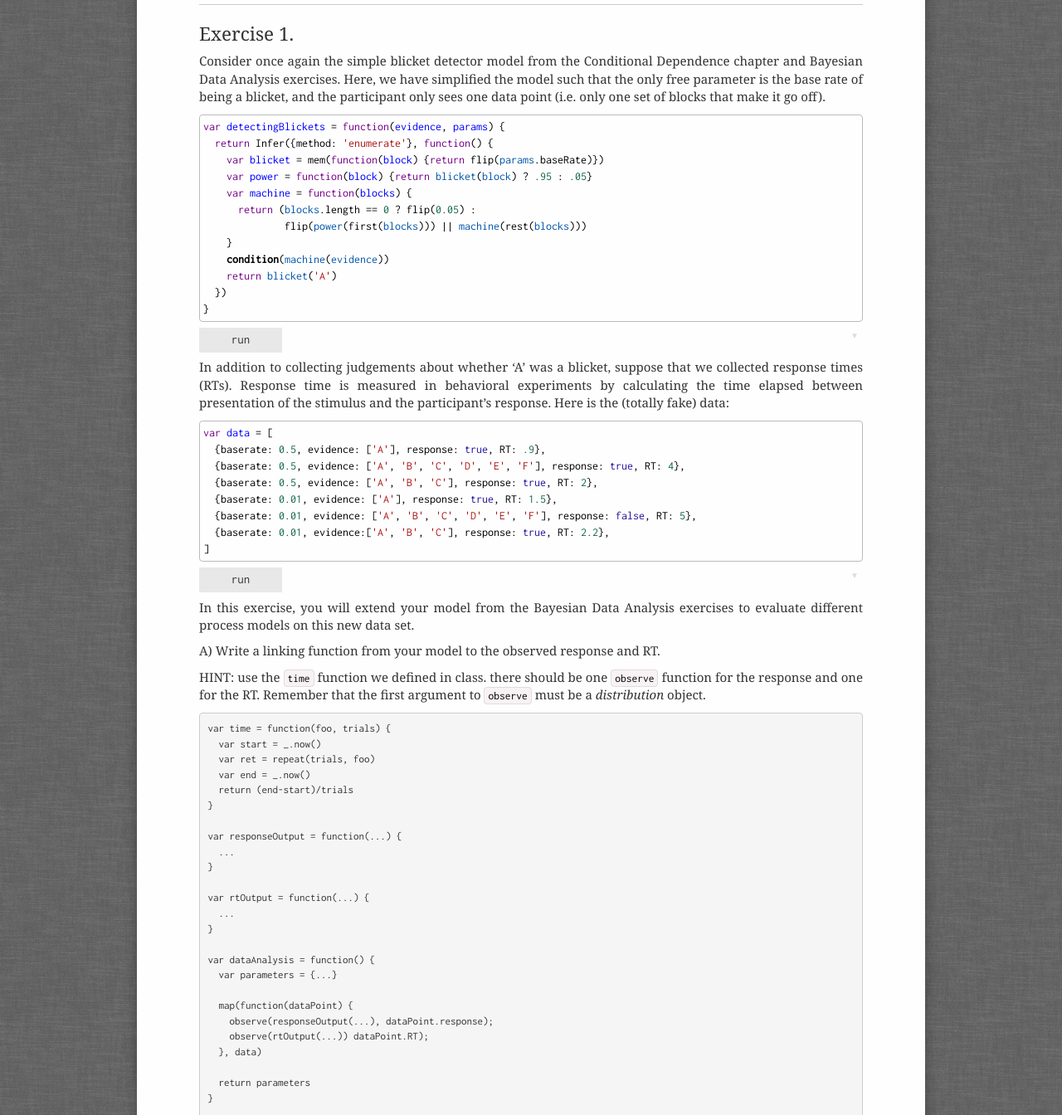
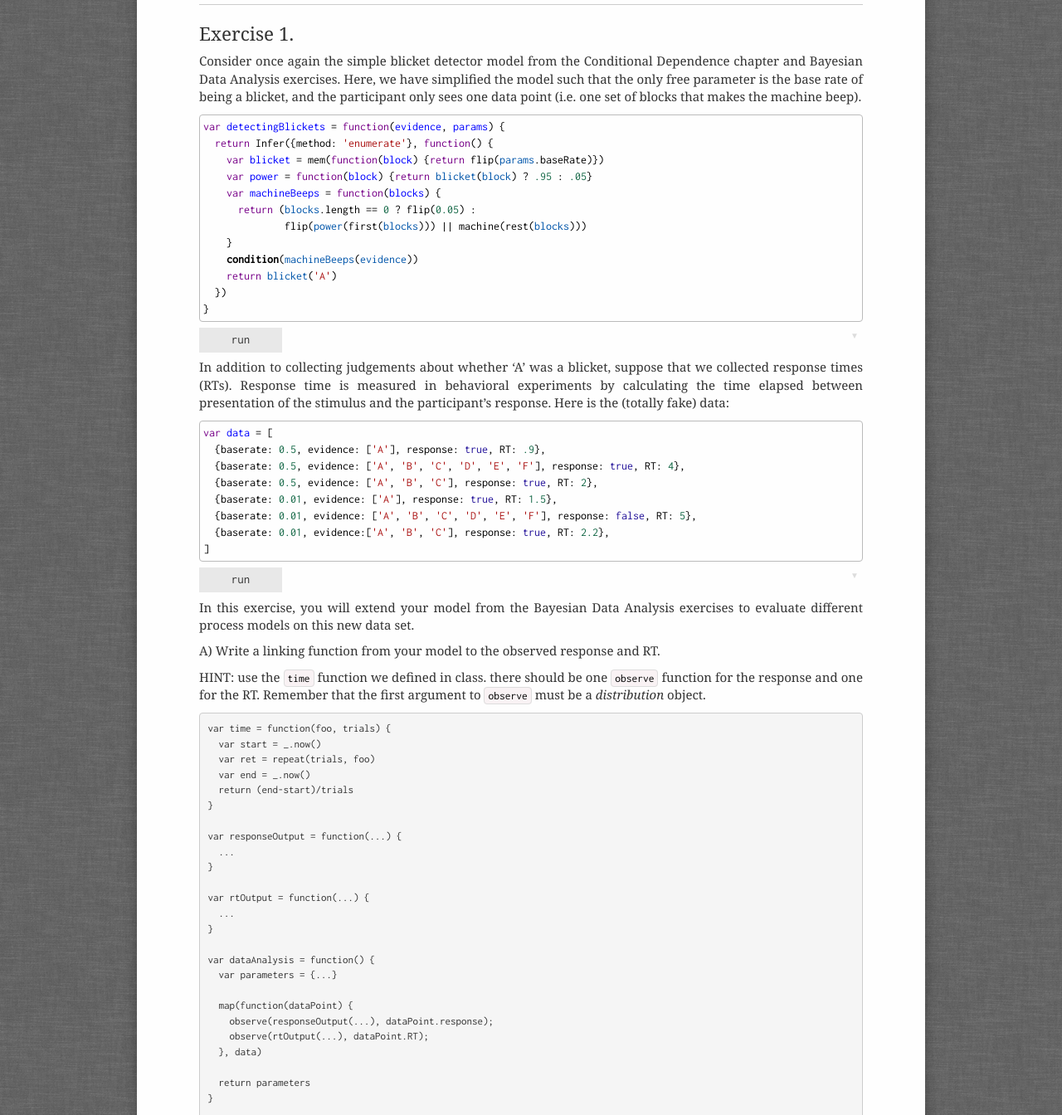
Before and after one commit to probmods/probmods2, a Jekyll site: the page built from exercises/process-models.md, in a window 1280 px wide. Shown: the part 167-1511 px from the top of the page at 83% size. Built offline with Jekyll 4.4.1, drawn with Linux system fonts in a browser that asks for light colours; a script that is not in the unit is left out; some of the changed text lies outside the part shown.

Commit message:
minor typo fix

```diff
--- a/exercises/process-models.md
+++ b/exercises/process-models.md
@@ -5,18 +5,18 @@
 
 ## Exercise 1.
 
-Consider once again the simple blicket detector model from the Conditional Dependence chapter and Bayesian Data Analysis exercises. Here, we have simplified the model such that the only free parameter is the base rate of being a blicket, and the participant only sees one data point (i.e. only one set of blocks that make it go off).
+Consider once again the simple blicket detector model from the Conditional Dependence chapter and Bayesian Data Analysis exercises. Here, we have simplified the model such that the only free parameter is the base rate of being a blicket, and the participant only sees one data point (i.e. one set of blocks that makes the machine beep).
 
 ~~~~
 var detectingBlickets = function(evidence, params) {
   return Infer({method: 'enumerate'}, function() {
     var blicket = mem(function(block) {return flip(params.baseRate)})
     var power = function(block) {return blicket(block) ? .95 : .05}
-    var machine = function(blocks) {
+    var machineBeeps = function(blocks) {
       return (blocks.length == 0 ? flip(0.05) :
               flip(power(first(blocks))) || machine(rest(blocks)))
     }
-    condition(machine(evidence))
+    condition(machineBeeps(evidence))
     return blicket('A')
   })
 }
@@ -62,7 +62,7 @@
 
   map(function(dataPoint) {
     observe(responseOutput(...), dataPoint.response);
-    observe(rtOutput(...)) dataPoint.RT);
+    observe(rtOutput(...), dataPoint.RT);
   }, data)
 
   return parameters
```
